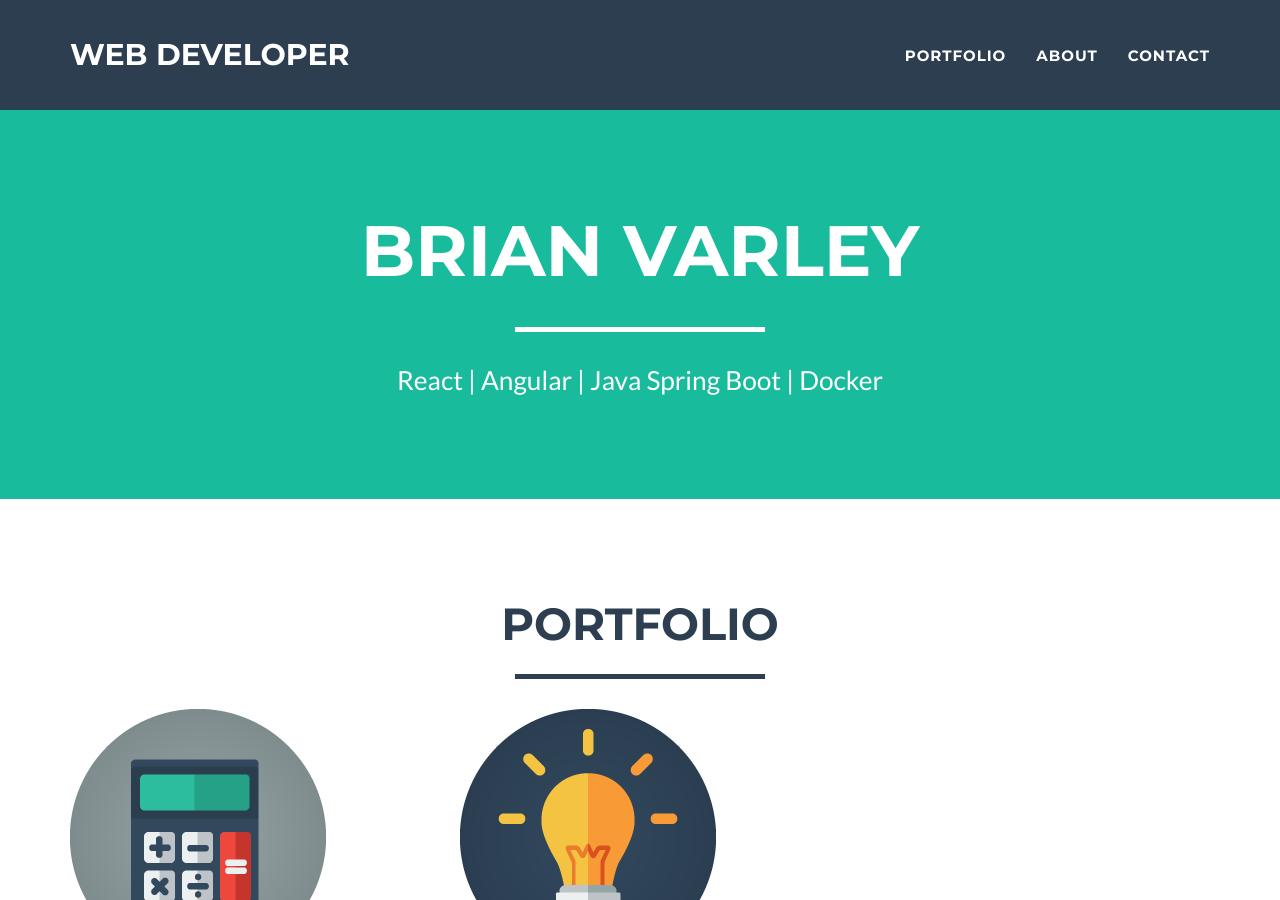
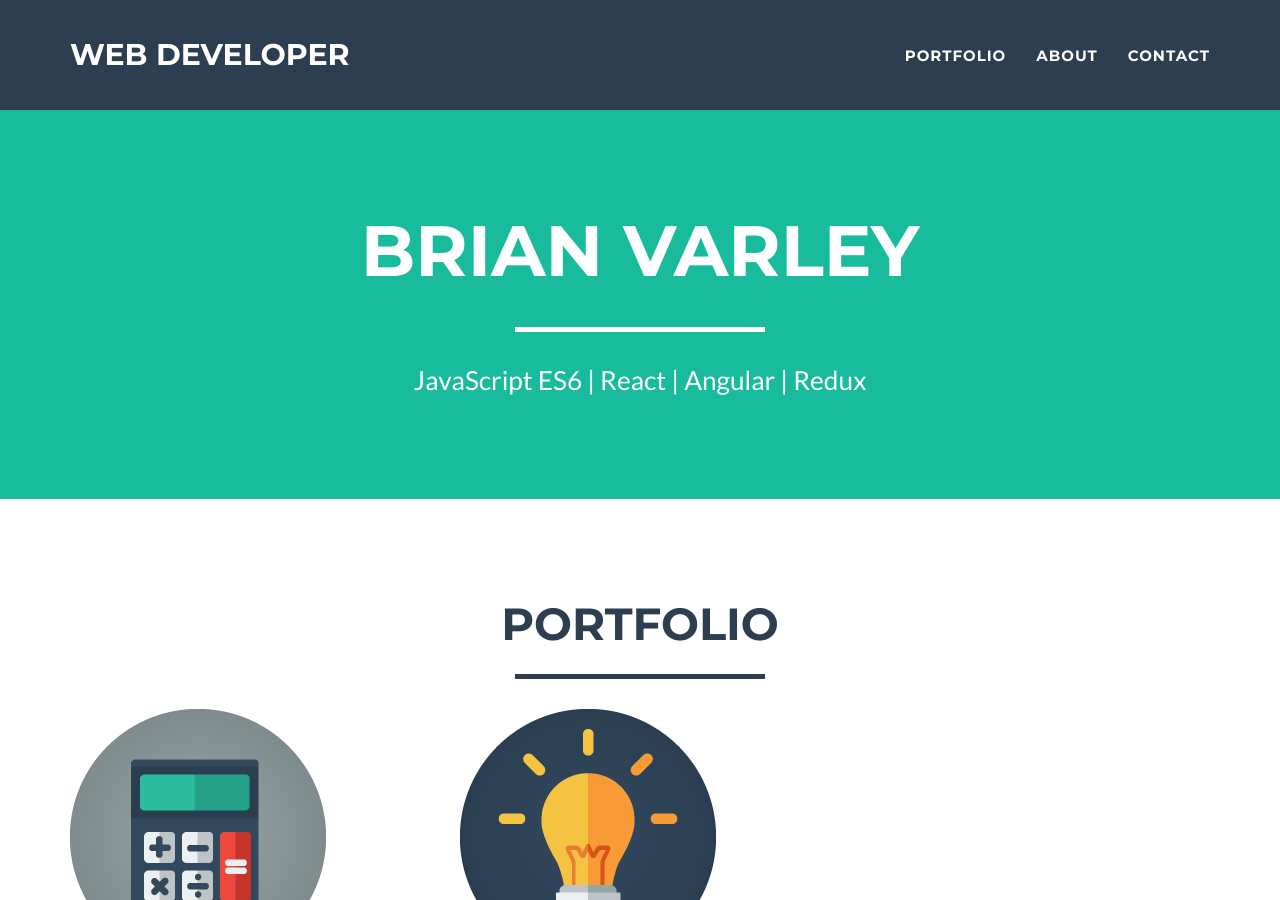
Before and after one commit to BrianJVarley/brianjvarley.github.io, a Jekyll site: the page built from index.html, in a window 1280 px wide and 900 px high. Built offline with Jekyll 4.4.1, drawn with Linux system fonts in a browser that asks for light colours.

Commit message:
Update _config.yml

```diff
--- a/_config.yml
+++ b/_config.yml
@@ -4,7 +4,7 @@ name: Brian Varley
 email: brianvarley9@gmail.com
 url: https://brianjvarley.github.io/
 description: ""
-skills: "React | Angular | Java Spring Boot | Docker"
+skills: "JavaScript ES6 | React | Angular | Redux"
 meta_author: LastName FirstName
 
 # Google webmaster tools
```
